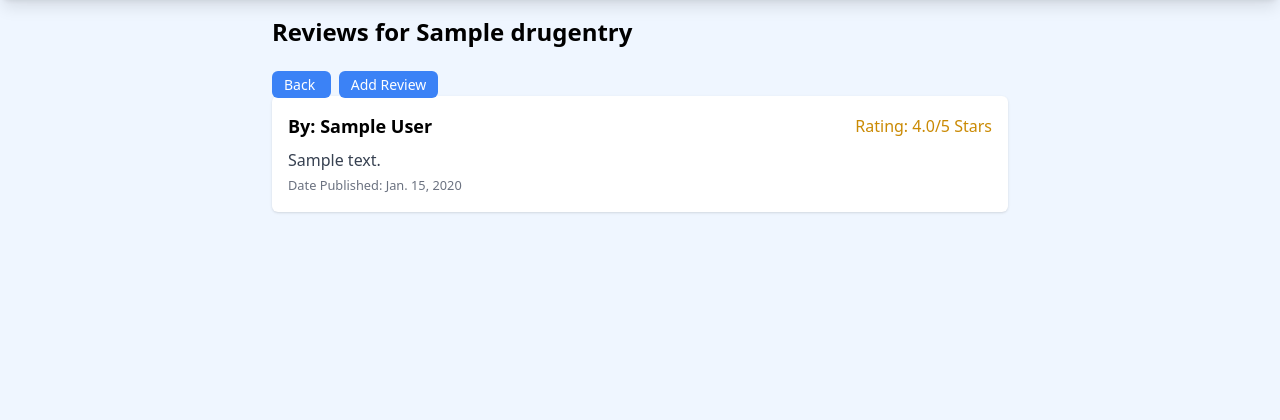
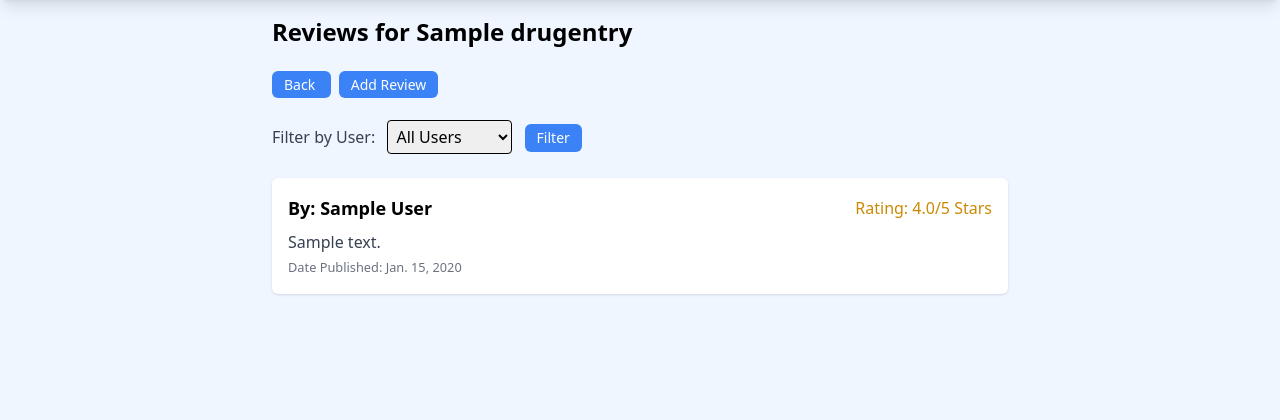
Before and after one commit to arpinasaran/sobat, a Django app: page /review/00000000-0000-0000-0000-000000000001/ in a window 1280 px wide. Shown: the part 64-484 px from the top of the page. Run offline with Django 5.2, Linux system fonts and the light colour scheme; tables that the repository leaves empty hold one stand-in row (values such as "Sample post"); some libraries are stand-ins or nearby versions.

Commit message:
Added Review Filter By User Search

```diff
--- a/review/templates/reviews.html
+++ b/review/templates/reviews.html
@@ -7,8 +7,9 @@
 {% block content %}
 {% include 'navbar.html' %}
 <div class="max-w-full md:max-w-3xl mx-auto p-2 mt-16 md:p-4">
-    <h2 class="text-xl md:text-2xl font-semibold mb-2 md:mb-4">Reviews for {{ product.name }}</h2>
-    <div class="mt-4 md:mt-6">
+    <h2 class="text-xl md:text-2xl font-semibold md:mb-4">Reviews for {{ product.name }}</h2>
+
+    <div class="mt-6 mb-6 md:mt-6">
         <a href="{% url 'main:show_main' %}" class="bg-blue-500 hover:bg-blue-700 text-white py-1 px-3 mr-2 rounded-md text-sm">
             Back
         </a>
@@ -18,6 +19,20 @@
         </a>
         {% endif %}
     </div>
+
+    <form method="get" action="" class="mb-6">
+        <label for="user" class="text-gray-700">Filter by User:</label>
+        <select name="user" id="user" class="ml-2 p-1 border rounded border border-black">
+            <option value="">All Users</option>
+            {% for user in users %}
+                <option value="{{ user.id }}" {% if user.id|stringformat:"s" == request.GET.user %} selected {% endif %}>
+                    {{ user.nama }}
+                </option>
+            {% endfor %}
+        </select>
+        <button type="submit" class="bg-blue-500 hover:bg-blue-700 text-white py-1 px-3 ml-2 rounded-md text-sm">Filter</button>
+    </form>
+
     <ul class="space-y-2 md:space-y-4">
         {% for review in reviews %}
             {% if review.user.role != "apoteker" %}
@@ -40,7 +55,7 @@
                 {% endif %}
             </li>
             {% endif %}
-            {% empty %}
+        {% empty %}
             <li class="text-center text-gray-500">No Reviews Are Available For This Product.</li>
         {% endfor %}
     </ul>
--- a/review/views.py
+++ b/review/views.py
@@ -2,6 +2,7 @@ from django.shortcuts import render, redirect, get_object_or_404
 from .models import Review
 from .forms import ReviewForm
 from product.models import DrugEntry as Produk
+from authentication.models import User
 from django.http import HttpResponseRedirect
 from django.urls import reverse
 from django.shortcuts import render, redirect, get_object_or_404
@@ -34,6 +35,15 @@ def delete_review(request, review_id, product_id):
 
 def reviews(request, product_id=None):
     product = get_object_or_404(Produk, id=product_id) if product_id else None
+    users = User.objects.all()
     reviews = Review.objects.filter(product=product) if product else Review.objects.none()
-    context = { 'product': product, 'reviews': reviews }
+    selected_user_id = request.GET.get('user')
+    if product:
+        if selected_user_id:
+            reviews = Review.objects.filter(product=product, user_id=selected_user_id)
+        else:
+            reviews = Review.objects.filter(product=product)
+    else:
+        reviews = Review.objects.none()
+    context = { 'product': product, 'reviews': reviews, 'users': users }
     return render(request, 'reviews.html', context)
```
Also changed, not shown: review/forms.py (+11 -0 lines), review/templates/create_review.html (+4 -7 lines), review/templates/edit_review.html (+5 -8 lines).
